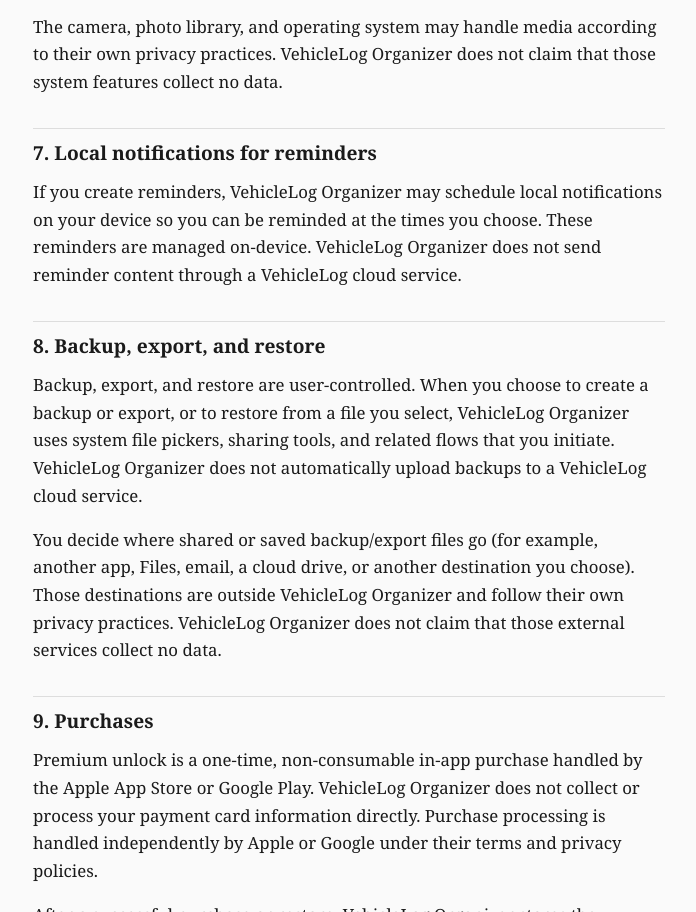
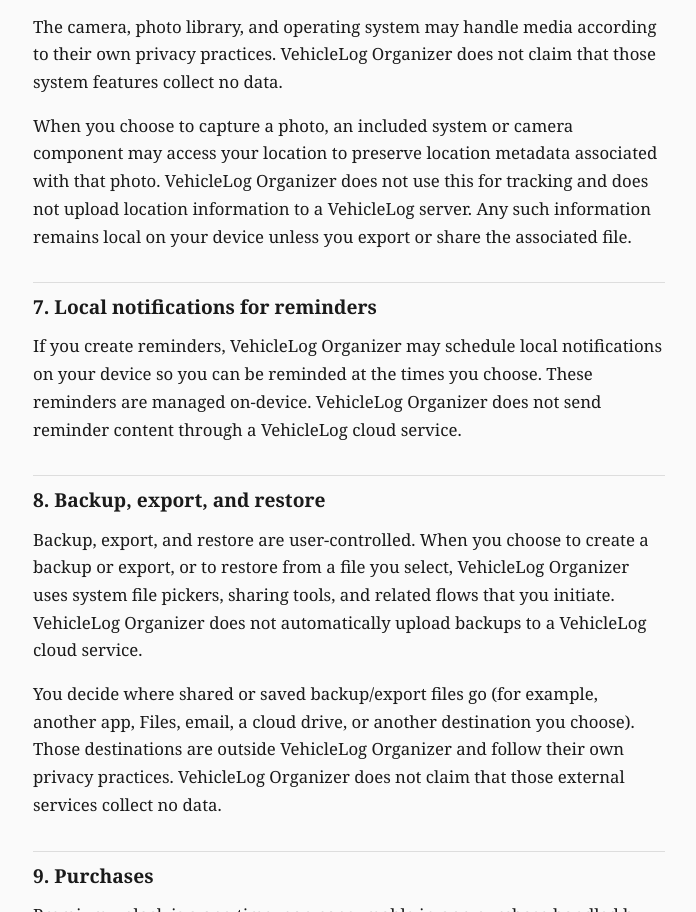
Before and after one commit to hilarich-maker/log-pages, a plain HTML site: page vehiclelog/privacy-policy.html in a window 1280 px wide. Shown: the part 1591-2503 px from the top of the page, without its empty margins (291-987 px from the left). Drawn offline with Linux system fonts and the light colour scheme.

Commit message:
docs(vehiclelog): disclose local photo location metadata

```diff
--- a/vehiclelog/privacy-policy.html
+++ b/vehiclelog/privacy-policy.html
@@ -134,6 +134,14 @@
       according to their own privacy practices. VehicleLog Organizer does
       not claim that those system features collect no data.
     </p>
+    <p>
+      When you choose to capture a photo, an included system or camera
+      component may access your location to preserve location metadata
+      associated with that photo. VehicleLog Organizer does not use this
+      for tracking and does not upload location information to a VehicleLog
+      server. Any such information remains local on your device unless you
+      export or share the associated file.
+    </p>
 
     <h2>7. Local notifications for reminders</h2>
     <p>
```
